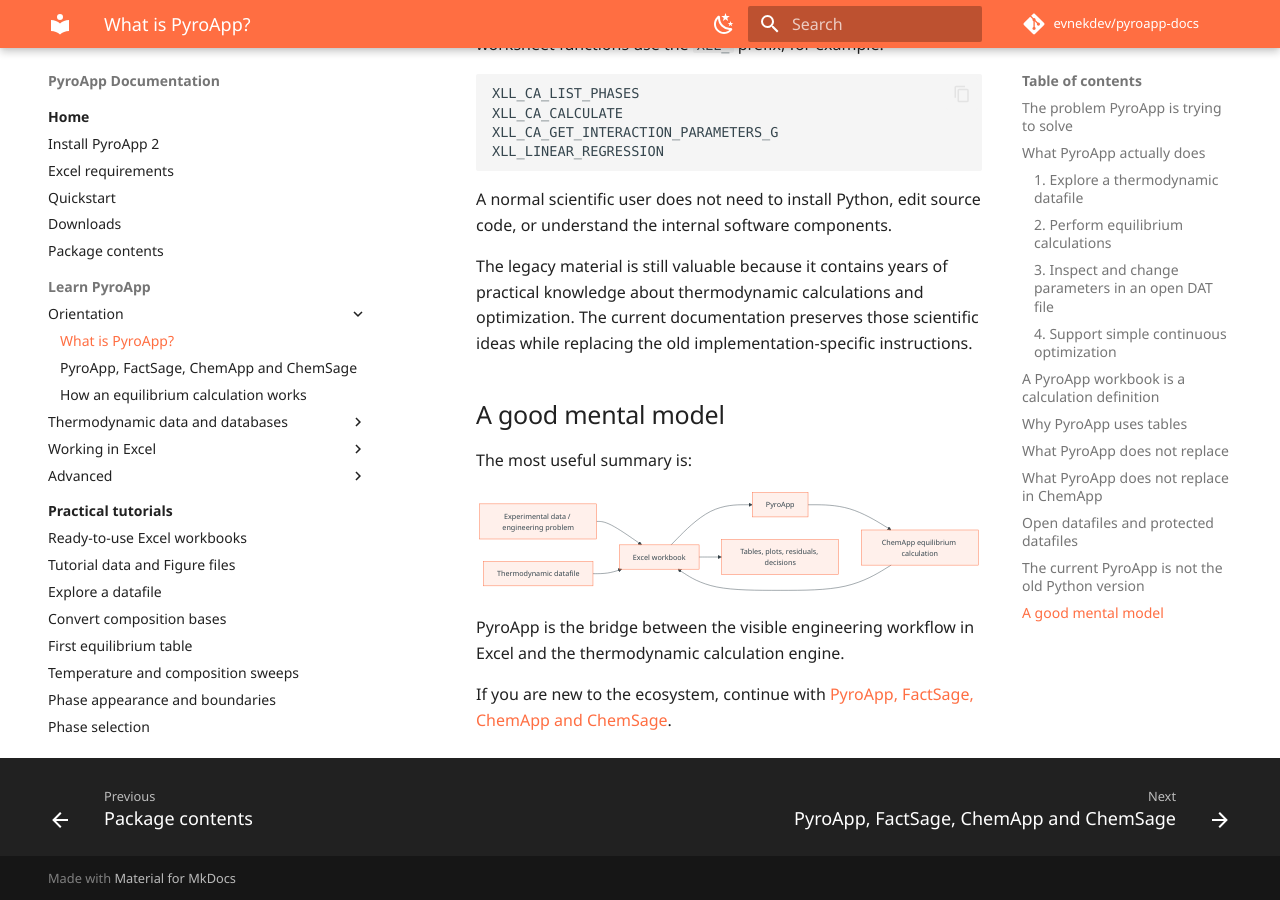
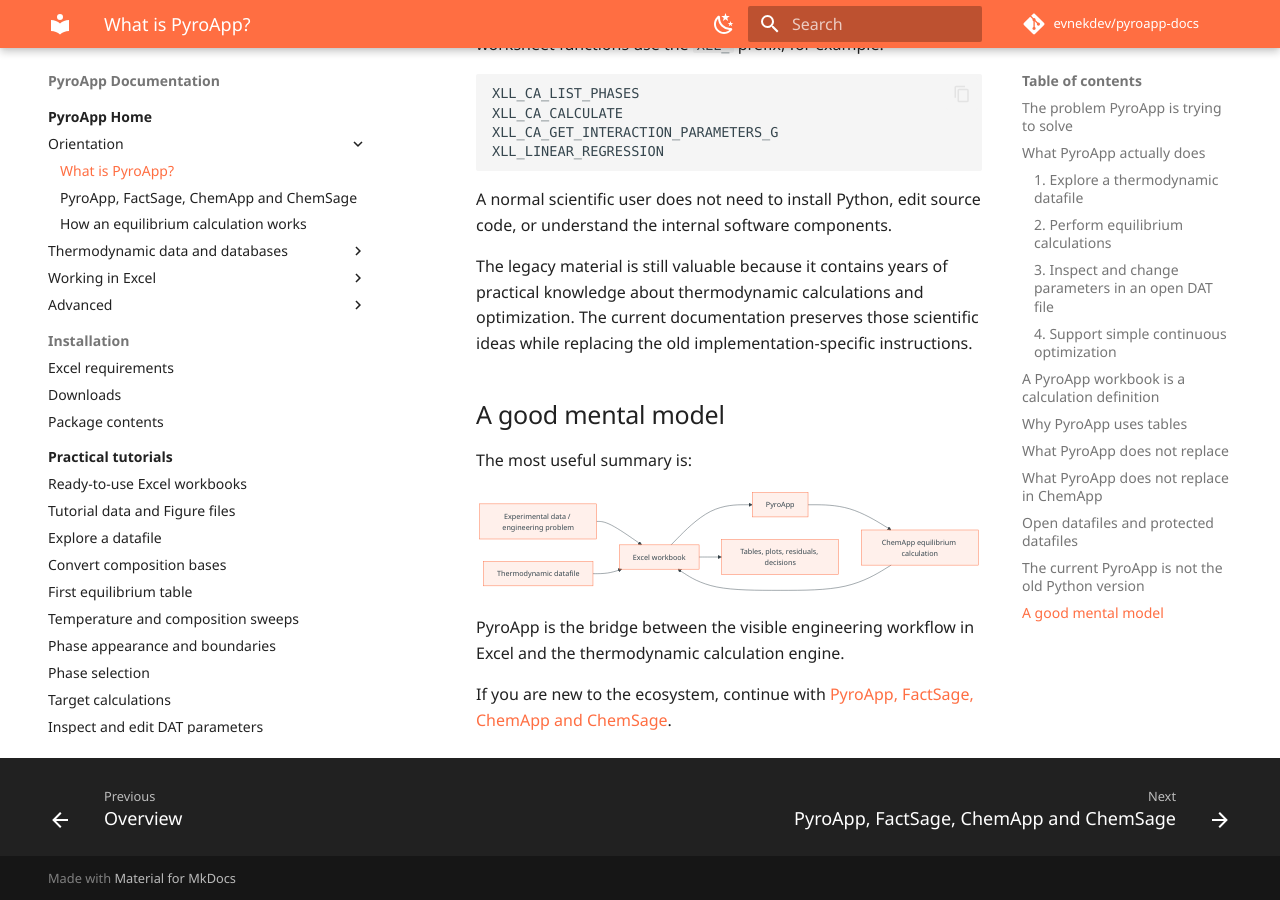
Before and after one commit to evnekdev/pyroapp-docs, an MkDocs documentation site: the page built from docs/learn/what-is-pyroapp.md, in a window 1280 px wide and 900 px high, scrolled down 7335 px. Built offline with MkDocs 1.6.1 and Material for MkDocs 9.7.7, drawn with Linux system fonts in a browser that asks for light colours; some web fonts are replaced; comment, search, counter and statistics services are not loaded.

Commit message:
docs: reorganize top navigation

```diff
--- a/mkdocs.yml
+++ b/mkdocs.yml
@@ -78,14 +78,8 @@
     - content.code.copy
 
 nav:
-  - Home:
+  - PyroApp Home:
       - Overview: index.md
-      - Install PyroApp 2: installation-2.0.md
-      - Excel requirements: excel-requirements.md
-      - Quickstart: quickstart.md
-      - Downloads: download.md
-      - Package contents: package-contents.md
-  - Learn PyroApp:
       - Orientation:
           - What is PyroApp?: learn/what-is-pyroapp.md
           - PyroApp, FactSage, ChemApp and ChemSage: learn/factsage-chemapp-pyroapp.md
@@ -106,6 +100,10 @@
           - Runtime transport controls: runtime-transports.md
           - UDF execution and derivative matrices: derivative-matrix.md
           - Troubleshooting: troubleshooting.md
+  - Installation:
+      - Excel requirements: excel-requirements.md
+      - Downloads: download.md
+      - Package contents: package-contents.md
   - Practical tutorials:
       - Start here: tutorials/index.md
       - Ready-to-use Excel workbooks: tutorials/workbooks.md
```
